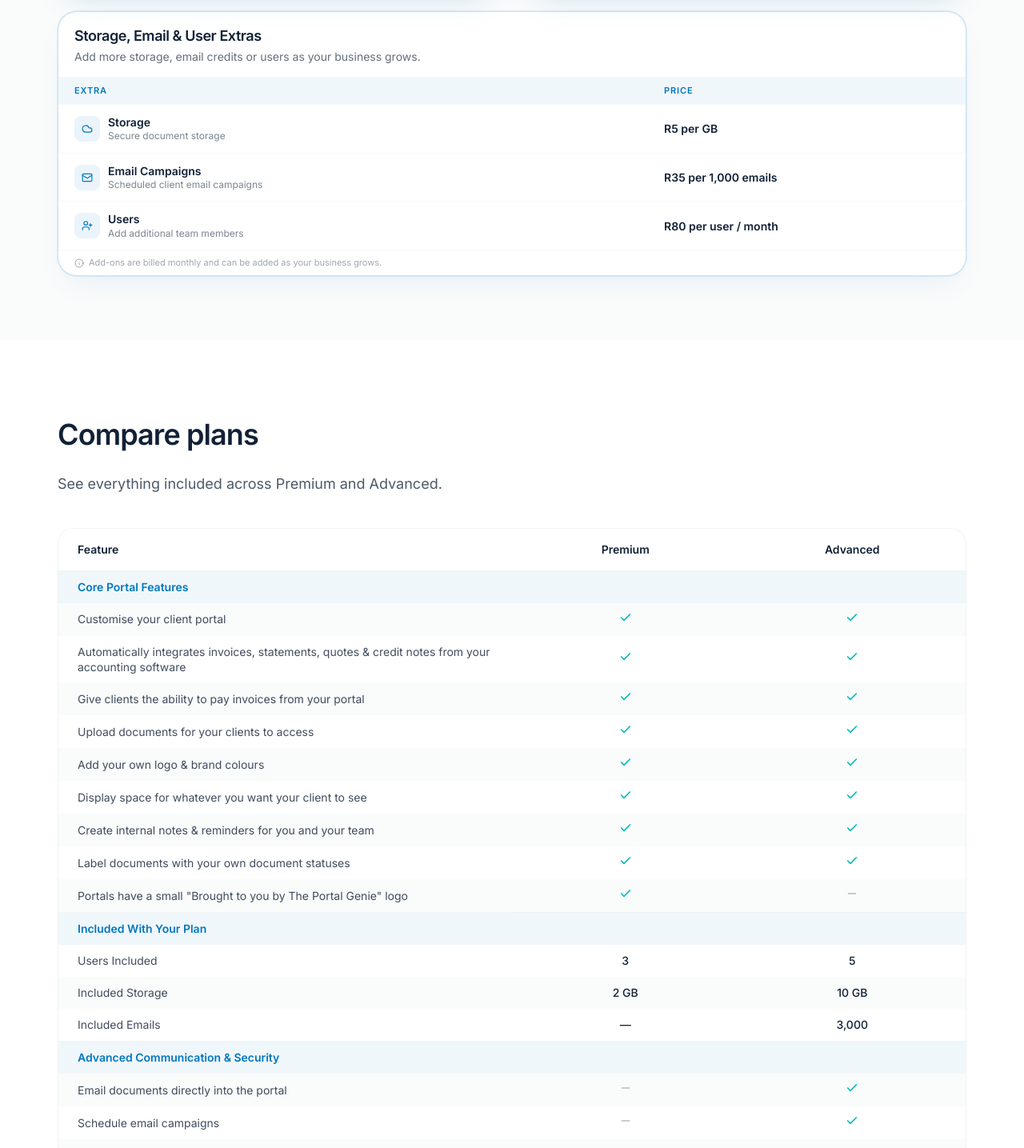
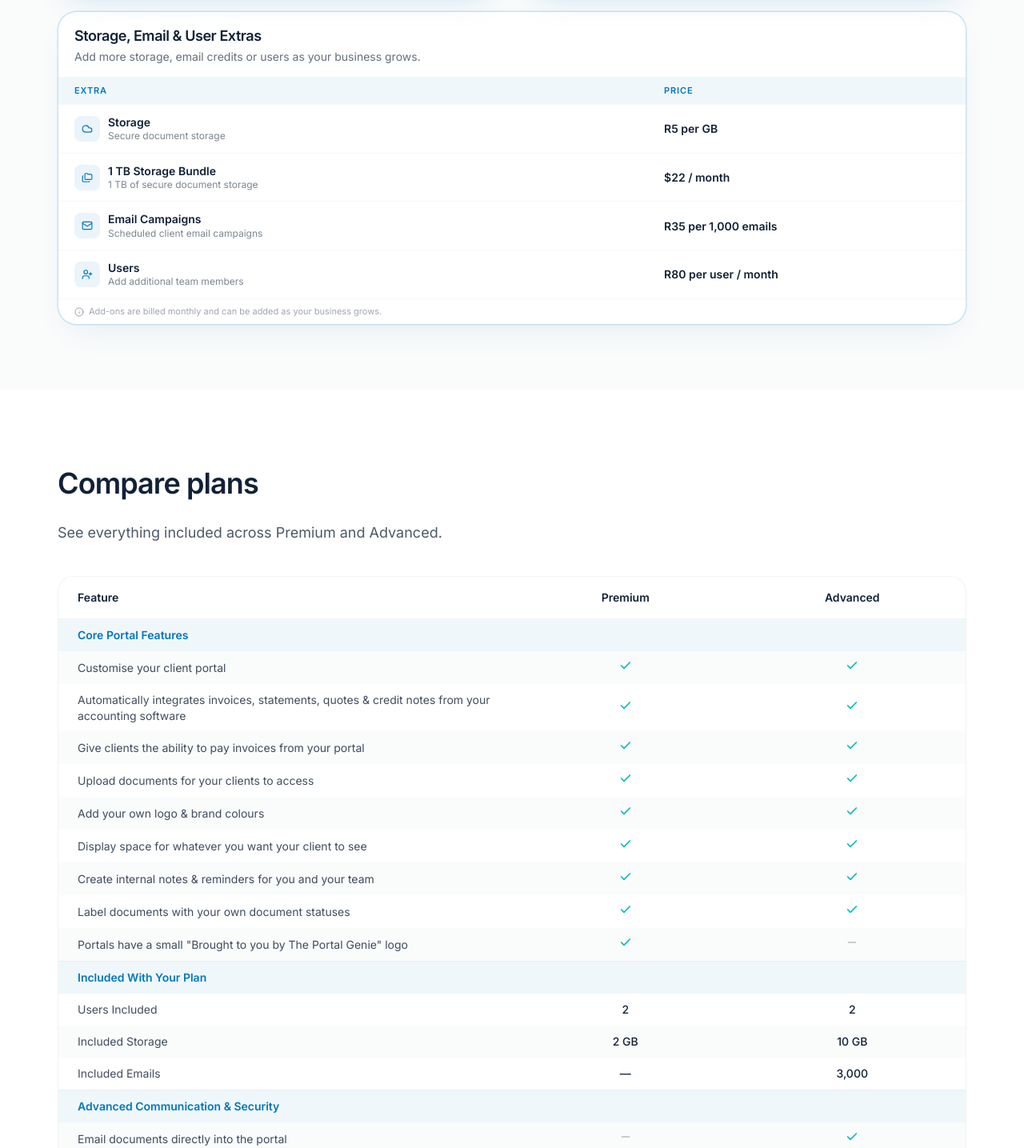
Before and after one commit to ThePortalGenie/portal-genie-site, a Next.js app: page /pricing in a window 1280 px wide. Shown: the part 1483-2918 px from the top of the page at 80% size. Built offline with nearby package versions, Linux system fonts and the light colour scheme.

Commit message:
Update Extras and Users 2 and 2. 1TB Data Bundle

```diff
--- a/components/pricing/PricingStorageEmailAllowances.tsx
+++ b/components/pricing/PricingStorageEmailAllowances.tsx
@@ -1,11 +1,12 @@
 "use client";
 
 import type { LucideIcon } from "lucide-react";
-import { Cloud, Info, Mail, UserPlus } from "lucide-react";
+import { Cloud, Folders, Info, Mail, UserPlus } from "lucide-react";
 import {
   getAdditionalStorageCopy,
   getAdditionalUserCopy,
   getEmailBundleAddOnCopy,
+  getStorage1TbBundleCopy,
   pricingExtras,
   type CurrencyCode,
 } from "@/content/pricing";
@@ -32,6 +33,13 @@ export function PricingStorageEmailAllowances({
       description: pricingExtras.storage.description,
       icon: Cloud,
       price: getAdditionalStorageCopy(currency),
+    },
+    {
+      id: "storage-1tb-bundle",
+      name: pricingExtras.storage1TbBundle.name,
+      description: pricingExtras.storage1TbBundle.description,
+      icon: Folders,
+      price: getStorage1TbBundleCopy(),
     },
     {
       id: "email",
--- a/content/pricing.ts
+++ b/content/pricing.ts
@@ -146,8 +146,8 @@ export const pricingFeatures: PricingFeatureDefinition[] = [
     name: "Users Included",
     kind: "value",
     values: {
-      premium: { compare: "3" },
-      advanced: { compare: "5" },
+      premium: { compare: "2" },
+      advanced: { compare: "2" },
     },
   },
   {
@@ -362,6 +362,8 @@ export const pricingAddOns = {
     GBP: 0.25,
     EUR: 0.3,
   } satisfies PlanPrices,
+  /** 1 TB storage bundle — USD-only (no FX rates provided for other currencies) */
+  storage1TbBundleUsdMonthly: 22,
   emailBundlePrice: {
     ZAR: 35,
     USD: 2,
@@ -380,6 +382,10 @@ export const pricingExtras = {
     name: "Storage",
     description: "Secure document storage",
   },
+  storage1TbBundle: {
+    name: "1 TB Storage Bundle",
+    description: "1 TB of secure document storage",
+  },
   email: {
     name: "Email Campaigns",
     description: "Scheduled client email campaigns",
@@ -389,6 +395,7 @@ export const pricingExtras = {
     description: "Add additional team members",
   },
   storagePriceSuffix: "per GB",
+  storage1TbBundlePriceSuffix: "/ month",
   emailPriceSuffix: (bundleSize: number) =>
     `per ${bundleSize.toLocaleString("en-US")} emails`,
   usersPriceSuffix: "per user / month",
@@ -603,6 +610,16 @@ export function getAdditionalStorageCopy(currency: CurrencyCode): string | null
   return `${amount} ${pricingExtras.storagePriceSuffix}`;
 }
 
+/** 1 TB storage bundle — priced in USD only; shown as $22 / month across currencies */
+export function getStorage1TbBundleCopy(): string {
+  const amount = formatAddOnCurrencyAmount(
+    pricingAddOns.storage1TbBundleUsdMonthly,
+    "USD",
+  );
+
+  return `${amount} ${pricingExtras.storage1TbBundlePriceSuffix}`;
+}
+
 export function getEmailBundleAddOnCopy(currency: CurrencyCode): string | null {
   const price = formatAddOnCurrencyAmount(
     pricingAddOns.emailBundlePrice[currency],
```
